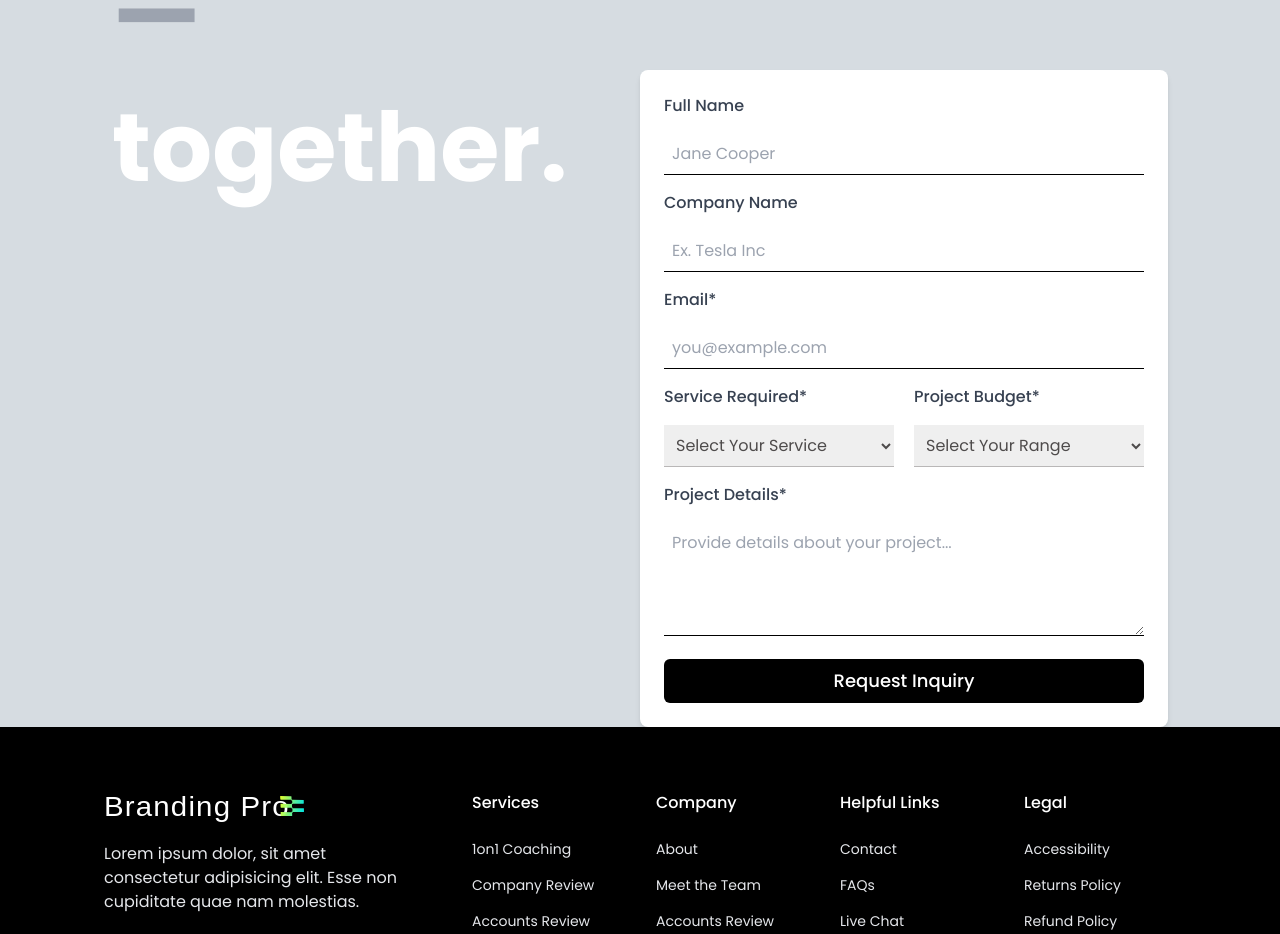
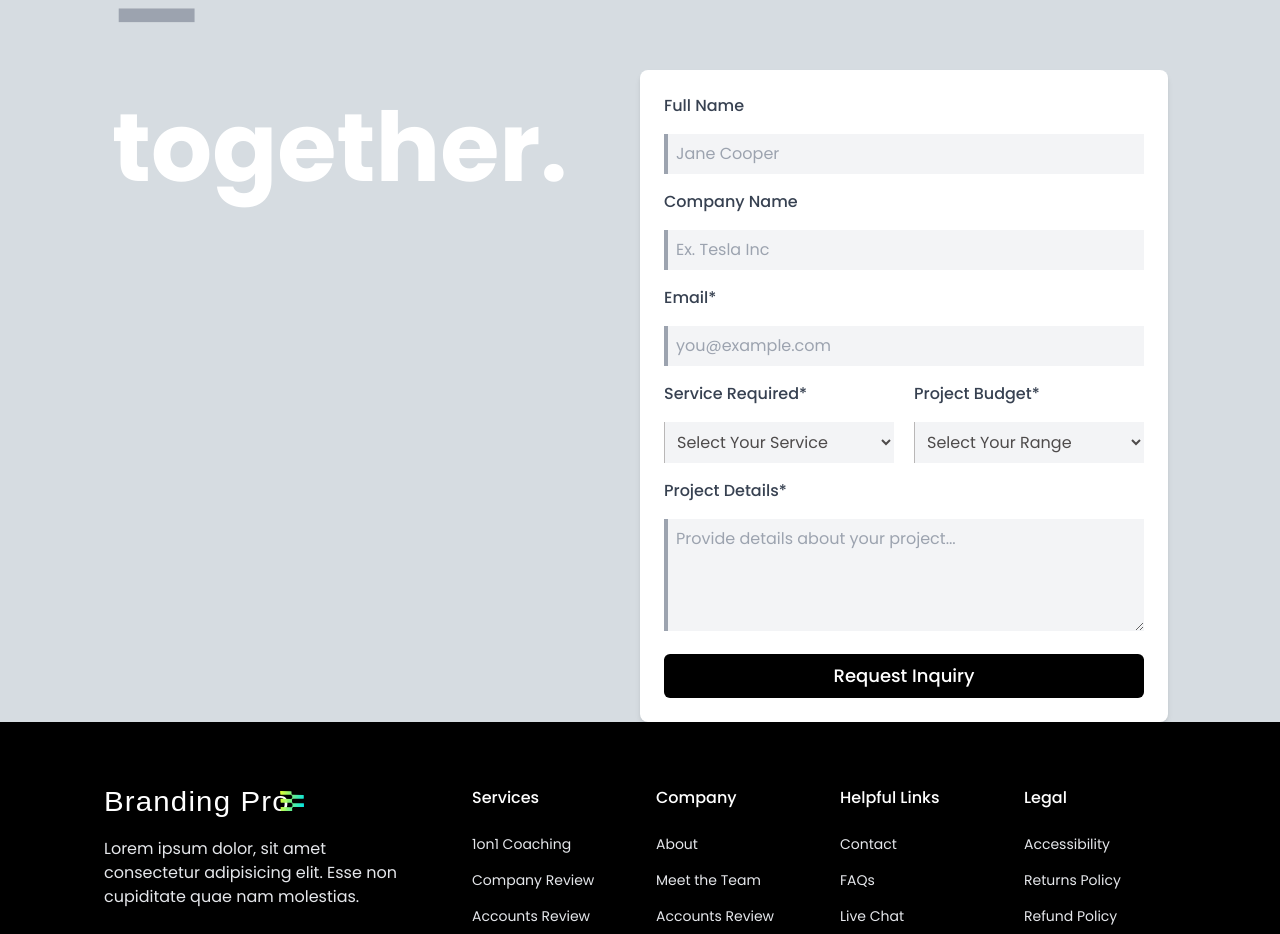
Before and after one commit to Fahim-Muntashir/BrandingPro-Agency, a React (Vite) app: page / in a window 1280 px wide. Shown: the part 1120-2054 px from the top of the page. Built offline with nearby package versions, Linux system fonts and the light colour scheme.

Commit message:
added contact section

```diff
--- a/src/index.css
+++ b/src/index.css
@@ -15,9 +15,11 @@ body {
 }
 
 
+/*
+
 /* Form Style */
 .input {
-  @apply w-full text-black mt-2 p-2 border-b border-black focus:outline-none focus:border-blue-500;
+  @apply w-full text-black mt-2 bg-gray-100 p-2 border-l-4 border-gray-400 focus:outline-none focus:border-secondary;
 }
 
 .label {
@@ -33,7 +35,7 @@ body {
 .custom-select {
   color: #4e4b4b;
   transition: box-shadow 0.3s ease;
-  border-bottom: 0.5px solid rgb(185, 183, 183);
+  border-left: 0.5px solid rgb(185, 183, 183);
 }
 
 .custom-select:focus {
```
